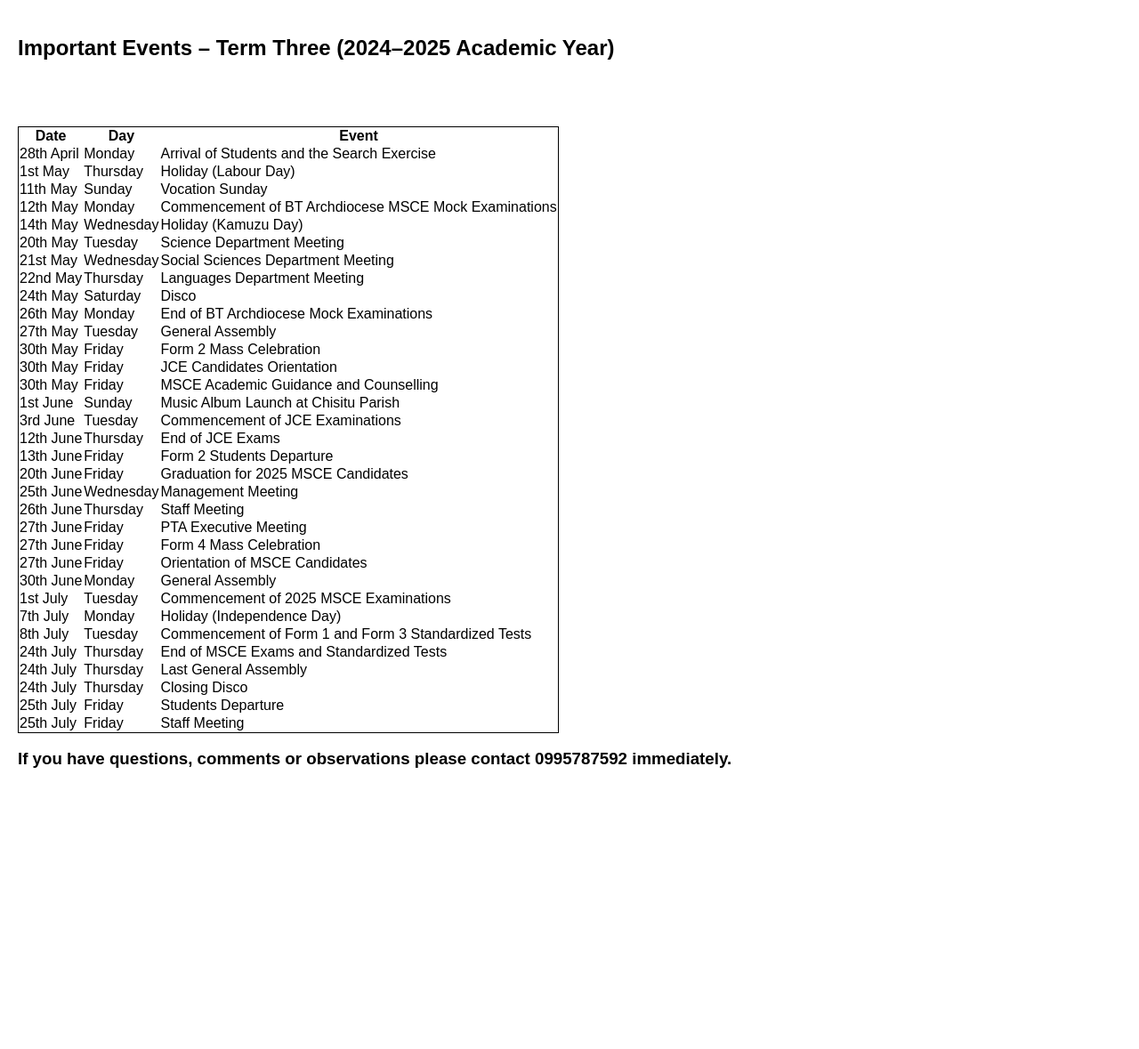
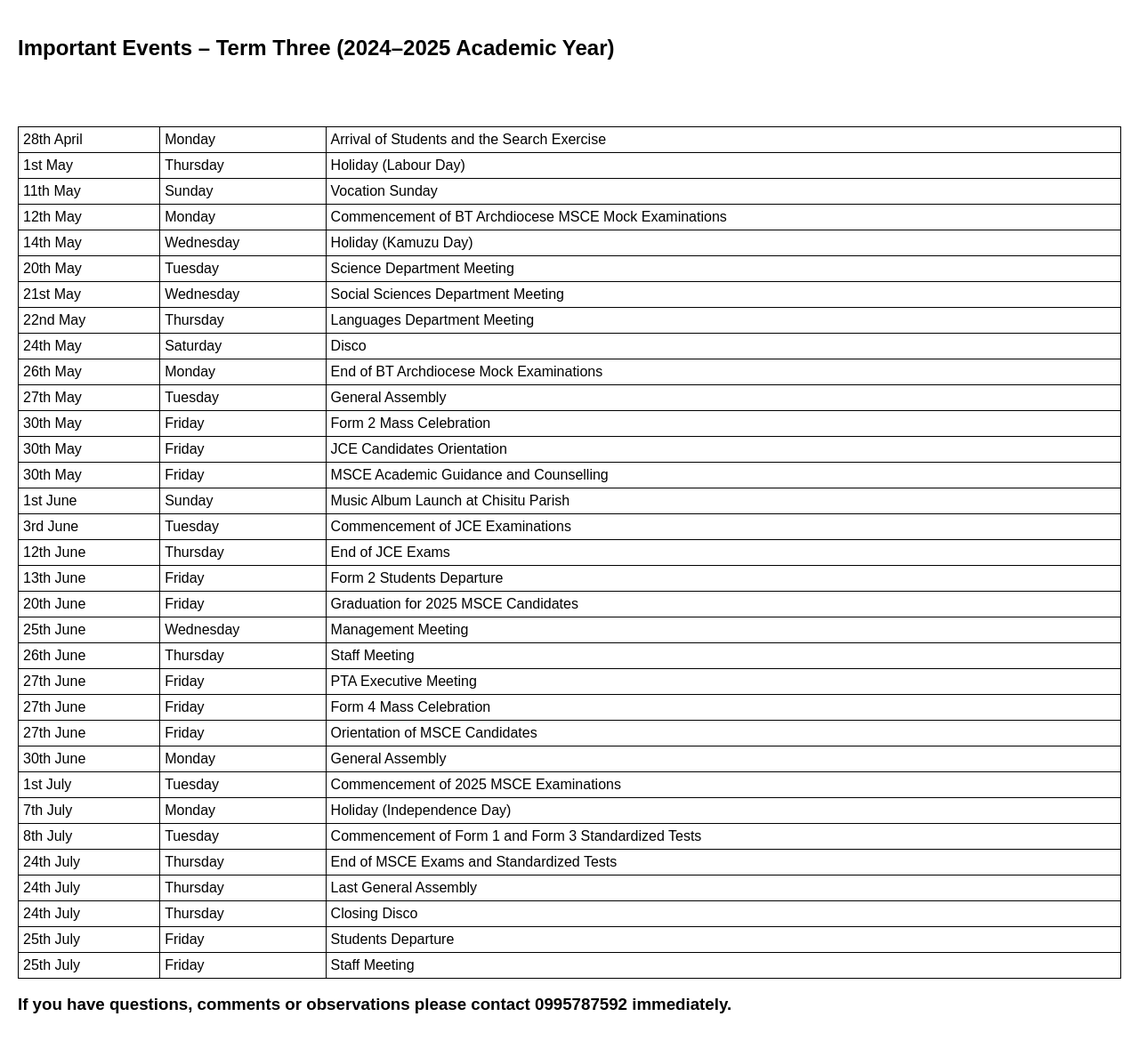
Before and after one commit to harrismauyano/providence_website, a Django app: template main/templates/main/events.html in a window 1280 px wide. Shown: the part 168-1347 px from the top of the page at 89% size. Before the commit the page ends 1031 px from the top, so only its background shows below. Run offline with Django 4.2, Linux system fonts and the light colour scheme; the template is opened without the code that fills it, so the values that code supplies are empty.

```diff
--- a/main/templates/main/events.html
+++ b/main/templates/main/events.html
@@ -4,19 +4,22 @@
     <h2>Important Events – Term Three (2024–2025 Academic Year)</h2>
 
     <table>
-        <thead>
-            <style>
-                table, th td {
-                    border: 1px solid black;
-                    border-collapse: collapse;
-                }
-            </style>
-            <tr>
-                <th>Date</th>
-                <th>Day</th>
-                <th>Event</th>
-            </tr>
-        </thead>
+        <head>
+  <style>
+    table {
+      border-collapse: collapse;
+      width: 100%;
+    }
+    th, td {
+      border: 1px solid black;
+      padding: 5px;
+      text-align: left;
+    }
+    th {
+      background-color: #f0f0f0;
+    }
+  </style>
+</head>
         <tbody>
             <tr><td>28th April</td><td>Monday</td><td>Arrival of Students and the Search Exercise</td></tr>
             <tr><td>1st May</td><td>Thursday</td><td>Holiday (Labour Day)</td></tr>
```
